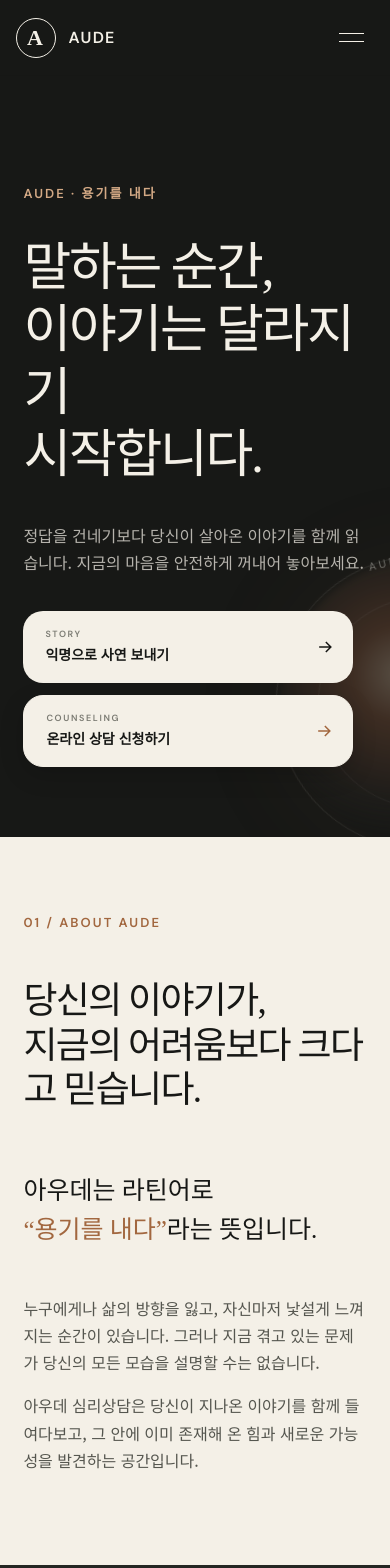
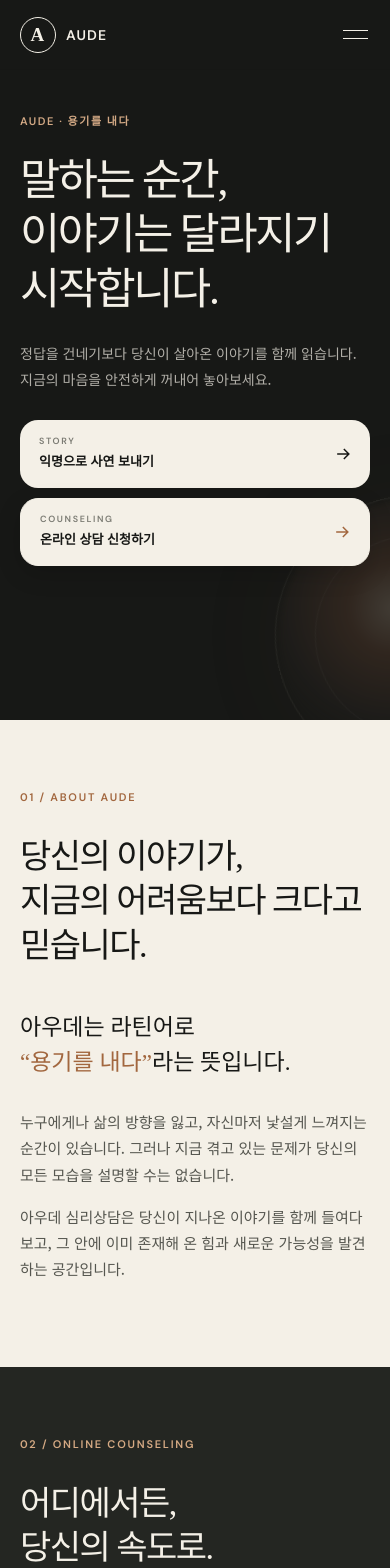
Before and after one commit to oups1004-sketch/aude-counseling, a Next.js app: page / in a window 390 px wide. Shown: the top 1568 px of the page. Built offline with nearby package versions, Linux system fonts and the light colour scheme.

Commit message:
Create a dedicated mobile layout system

```diff
--- a/app/globals.css
+++ b/app/globals.css
@@ -161,3 +161,88 @@ footer { background:#111210; color:rgba(244,240,231,.65); padding:65px 4vw; disp
   .counselingCtaInner p strong{font-size:18px}
   .counselingApplyButton{width:100%}
 }
+
+
+/* Mobile composition: intentionally designed rather than proportionally reduced */
+@media(max-width:560px){
+  body{font-size:15px;line-height:1.75}
+  .header{height:70px;padding:0 20px}
+  .brand{gap:10px;font-size:14px}
+  .brandMark{width:36px;height:36px;font-size:19px}
+  .menuButton{margin-right:-8px}
+
+  .hero{display:block;height:auto;min-height:720px;padding:112px 20px 68px}
+  .heroCopy{align-self:auto;margin-top:0}
+  .eyebrow{margin:0 0 22px;font-size:11px;letter-spacing:.14em}
+  h1{font-size:clamp(39px,11.2vw,46px);line-height:1.24;letter-spacing:-.055em}
+  .heroText{max-width:340px;margin:25px 0 27px;color:rgba(244,240,231,.7);font-size:14px;line-height:1.85}
+  .heroActions{position:relative;z-index:3;width:100%;gap:10px}
+  .heroChoice{width:100%;max-width:360px;min-height:68px;padding:12px 17px 12px 19px;border-radius:18px}
+  .heroChoiceCopy strong{font-size:13px}
+  .heroArt{width:390px;right:-220px;bottom:-110px;opacity:.28}
+  .heroArt p,.courageLine span{display:none}
+  .scrollHint{display:none}
+
+  .section{padding:68px 20px}
+  .sectionNumber{margin-bottom:28px;font-size:11px}
+  .intro,.counselor,.story{gap:42px}
+  .intro h2,.sectionHeadingRow h2,.story h2,.profile h2{font-size:34px;line-height:1.3}
+  .introBody .lead{margin-bottom:28px;font-size:23px;line-height:1.55}
+  .introBody>p:not(.lead){margin:0 0 16px}
+
+  .sectionHeadingRow{gap:24px}
+  .sectionHeadingRow>p{font-size:14px}
+  .serviceGrid{display:flex;margin:42px 0 30px;flex-direction:column;gap:12px;border-top:0}
+  .serviceGrid article,.serviceGrid article+article{min-height:0;padding:23px;border:1px solid rgba(244,240,231,.17);border-radius:18px;background:rgba(244,240,231,.035)}
+  .serviceGrid>article>span{font-size:42px}
+  .serviceGrid h3{margin:18px 0 12px;font-size:25px}
+  .serviceGrid p{margin:0;font-size:14px}
+  .serviceGrid strong{margin-top:20px}
+  .testModalTrigger{margin-top:20px;padding-top:16px}
+  .counselingCta{margin-top:42px;padding-top:36px}
+  .counselingCtaInner p{margin-bottom:18px}
+  .counselingCtaInner p strong{font-size:17px}
+  .counselingApplyButton{min-height:58px;padding:15px 18px 15px 22px;font-size:16px}
+
+  .counselor{display:flex;flex-direction:column}
+  .profile{order:1}
+  .portraitPlaceholder{order:2;min-height:320px;padding:28px;border-radius:18px}
+  .portraitPlaceholder p{max-width:250px;font-size:22px}
+  .profileLead{margin:25px 0;font-size:19px}
+  .profile dl{margin-top:30px}
+  .profile dl div{grid-template-columns:68px 1fr;gap:10px;padding:16px 0}
+  .profile dt{font-size:12px}
+  .profile dd{font-size:14px;line-height:1.8}
+
+  .storyIntro>p:not(.sectionNumber):not(.notice):not(.storyBoundary){margin-top:24px}
+  .storyBoundary{margin-top:20px;padding:14px 15px}
+  .notice{margin-top:22px;font-size:11px}
+  .storyForm{margin-top:0}
+  .storyForm>label:not(.check){padding-top:20px}
+  .storyForm textarea{min-height:150px}
+  .check{font-size:12px;line-height:1.65}
+  .submitButton{min-height:56px}
+
+  .testModalBackdrop{padding:0}
+  .testModal{max-height:91dvh;padding:46px 20px 30px;border-radius:22px 22px 0 0}
+  .testModal h2{font-size:34px;line-height:1.3}
+  .testModalLead{margin:18px 0 26px;line-height:1.75}
+  .testModalClose{position:sticky;z-index:2;top:0;float:right;margin:-32px -8px 0 0;border-radius:50%;background:rgba(244,240,231,.92)}
+  .requestPrices{margin-top:28px}
+  .requestPrices article{padding:14px 0}
+  .requestSteps{margin-top:26px}
+  .requestNotice{padding:17px}
+  .privacyCopy{margin-top:26px}
+  .privacyCopy p{padding:15px 0}
+  .requestMailButton{min-height:56px}
+
+  footer{padding:48px 20px;gap:22px}
+}
+
+@media(max-width:380px){
+  h1{font-size:37px}
+  .hero{padding-left:17px;padding-right:17px}
+  .section{padding-left:17px;padding-right:17px}
+  .intro h2,.sectionHeadingRow h2,.story h2,.profile h2{font-size:31px}
+  .heroChoiceCopy strong{font-size:12px}
+}
```
